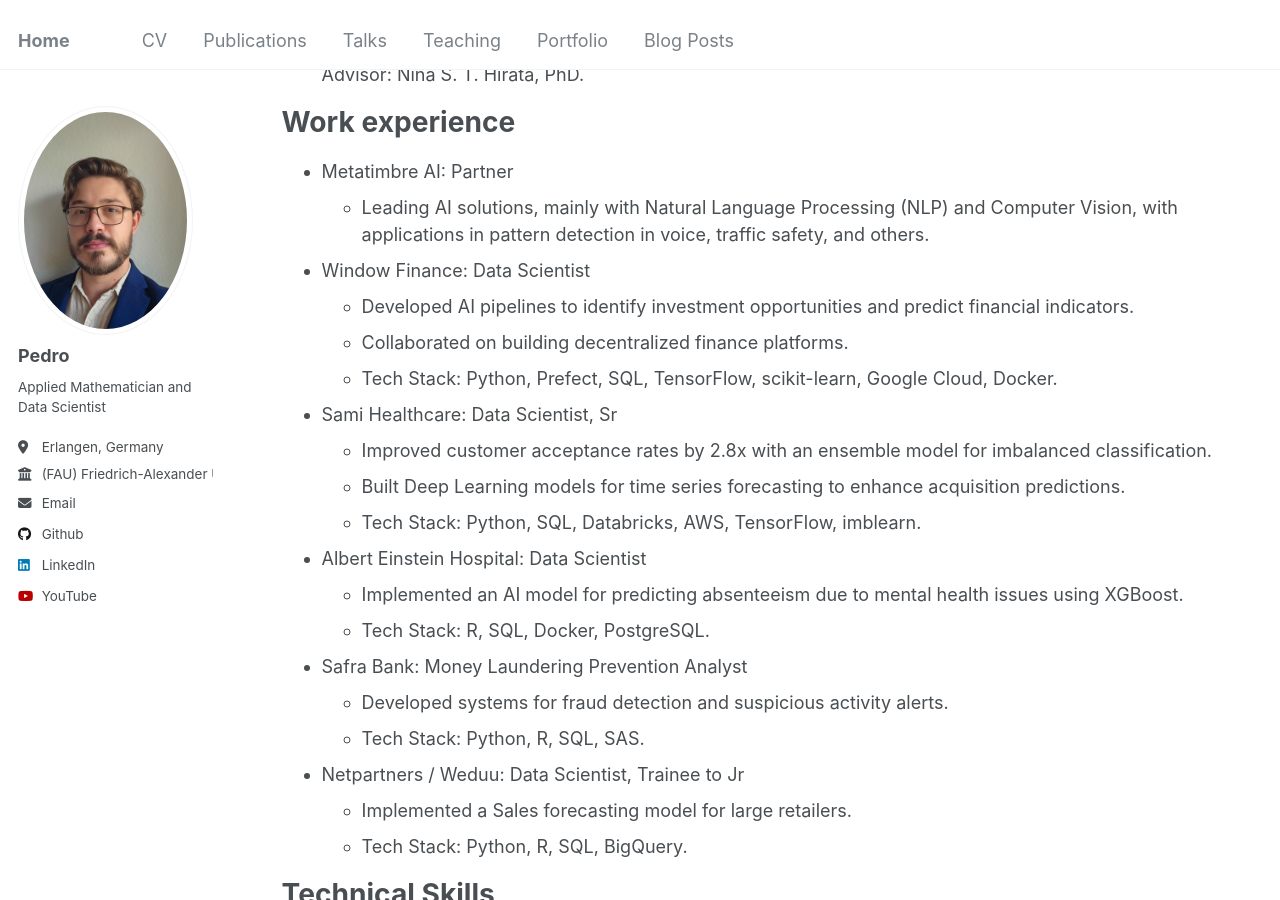
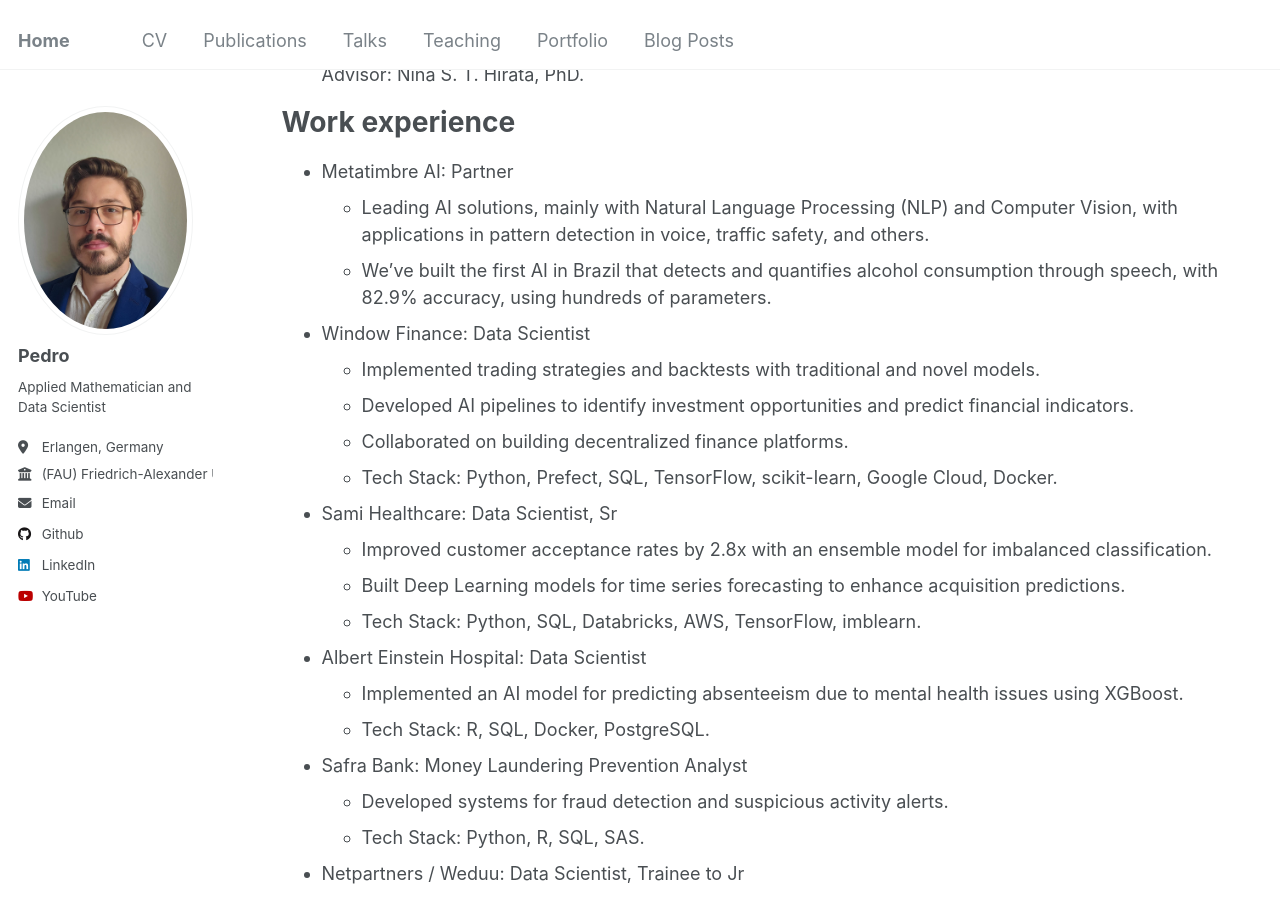
Before and after one commit to pedroblossbraga/pedroblossbraga.github.io, a Jekyll site: the page built from _pages/cv.md, in a window 1280 px wide and 900 px high, scrolled down 679 px. Built offline with Jekyll 4.4.1, drawn with Linux system fonts in a browser that asks for light colours.

Commit message:
Update cv.md

```diff
--- a/_pages/cv.md
+++ b/_pages/cv.md
@@ -26,8 +26,10 @@
 ======
 * Metatimbre AI: Partner
   * Leading  AI solutions, mainly with Natural Language Processing (NLP) and Computer Vision, with applications in pattern detection in voice, traffic safety, and others.
+  * We’ve built the first AI in Brazil that detects and quantifies alcohol consumption through speech, with 82.9% accuracy, using hundreds of parameters.
 
 * Window Finance: Data Scientist
+  * Implemented trading strategies and backtests with traditional and novel models.
   * Developed AI pipelines to identify investment opportunities and predict financial indicators.
   * Collaborated on building decentralized finance platforms.
   * Tech Stack: Python, Prefect, SQL, TensorFlow, scikit-learn, Google Cloud, Docker.
```
